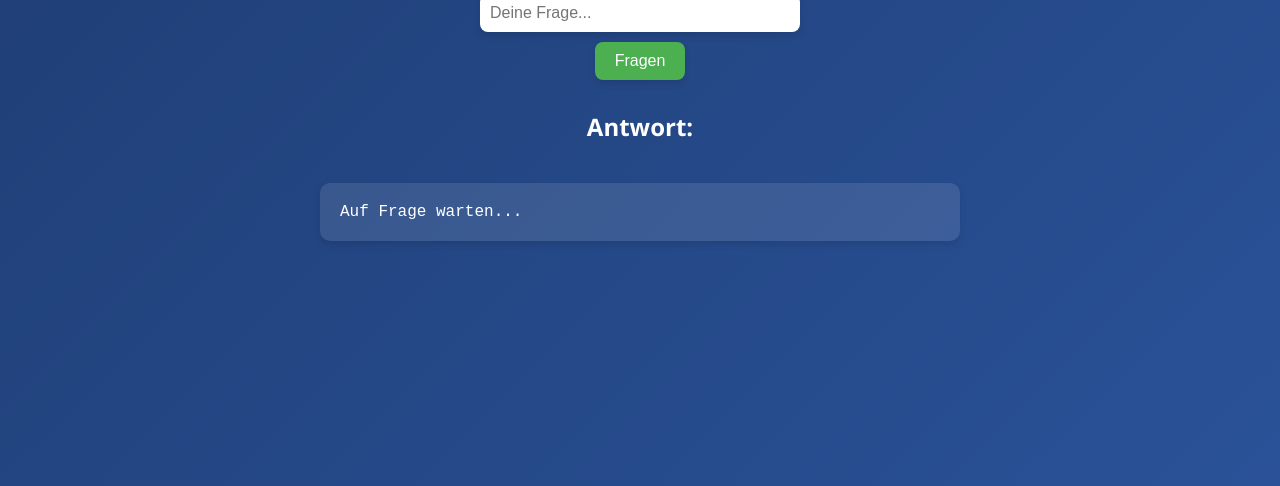
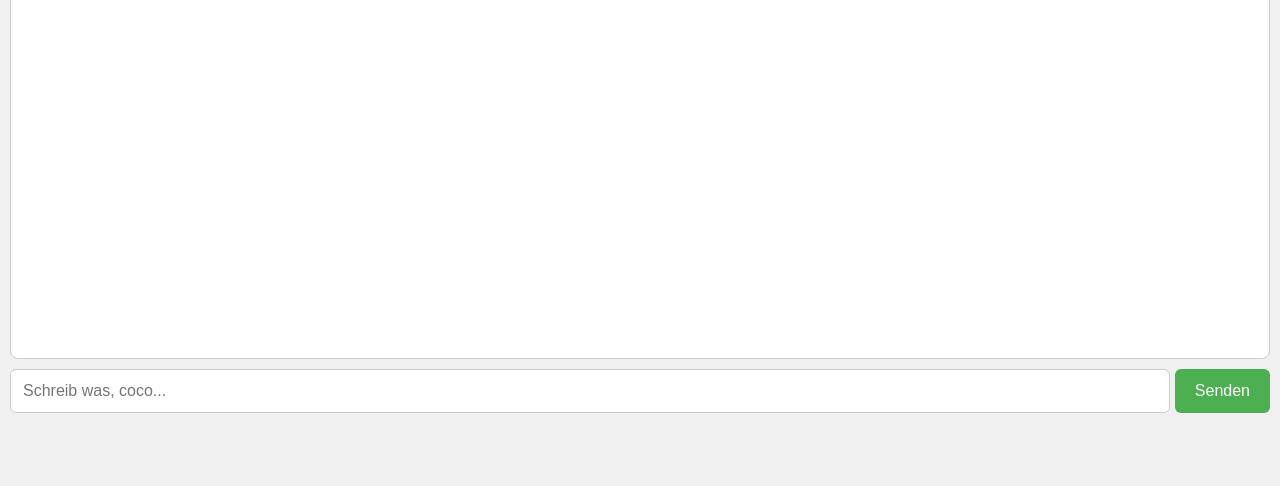
Before and after one commit to c0c0BS/AI, a plain HTML site: page index.html in a window 1280 px wide. Shown: the part 314-800 px from the top of the page. Drawn offline with Linux system fonts and the light colour scheme.

Commit message:
index.html aktualisieren

```diff
--- a/index.html
+++ b/index.html
@@ -1,114 +1,102 @@
+<!-- templates/index.html -->
 <!DOCTYPE html>
 <html lang="de">
 <head>
     <meta charset="UTF-8">
-  <title>GPT-4.1 Textfragen</title>
+    <meta name="viewport" content="width=device-width, initial-scale=1.0">
+    <title>Chat mit Günter 🐶</title>
     <style>
         body {
+            font-family: Arial, sans-serif;
+            background: #f0f0f0;
+            padding: 10px;
             margin: 0;
-      font-family: 'Segoe UI', Tahoma, Geneva, Verdana, sans-serif;
-      background: linear-gradient(135deg, #1e3c72, #2a5298);
+        }
+        #chat {
+            border: 1px solid #ccc;
+            padding: 10px;
+            height: 70vh; /* 70% der Höhe des Bildschirms */
+            overflow-y: scroll;
+            background: white;
+            border-radius: 8px;
+            margin-bottom: 10px;
+        }
+        #inputContainer {
+            display: flex;
+            gap: 5px;
+        }
+        #userInput {
+            flex: 1;
+            padding: 12px;
+            font-size: 16px;
+            border-radius: 6px;
+            border: 1px solid #ccc;
+        }
+        button {
+            padding: 12px 20px;
+            font-size: 16px;
+            border-radius: 6px;
+            border: none;
+            background: #4caf50;
             color: white;
-      display: flex;
-      flex-direction: column;
-      align-items: center;
-      justify-content: center;
-      height: 100vh;
+            cursor: pointer;
         }
-
-    h2 {
+        button:hover {
+            background: #45a049;
+        }
+        .user {
+            color: #007bff;
+        }
+        .bot {
+            color: #28a745;
+        }
+        .message {
             margin-bottom: 10px;
-      font-size: 2em;
-    }
-
-    input[type="text"] {
-      padding: 10px;
-      font-size: 16px;
-      border: none;
-      border-radius: 8px;
-      width: 300px;
-      max-width: 80%;
-      margin-bottom: 10px;
-      box-shadow: 0 4px 6px rgba(0,0,0,0.1);
-    }
-
-    button {
-      padding: 10px 20px;
-      font-size: 16px;
-      background-color: #4CAF50;
-      color: white;
-      border: none;
-      border-radius: 8px;
-      cursor: pointer;
-      transition: background-color 0.3s;
-      box-shadow: 0 4px 6px rgba(0,0,0,0.1);
-    }
-
-    button:hover {
-      background-color: #45a049;
-    }
-
-    h3 {
-      margin-top: 30px;
-      font-size: 1.5em;
-    }
-
-    pre {
-      background: rgba(255, 255, 255, 0.1);
-      padding: 20px;
-      border-radius: 10px;
-      max-width: 600px;
-      width: 90%;
-      white-space: pre-wrap;
             word-wrap: break-word;
-      font-size: 1rem;
-      box-shadow: 0 4px 6px rgba(0,0,0,0.1);
         }
     </style>
 </head>
 <body>
-  <h2>Stelle eine Textfrage an GPT-4.1</h2>
-
-  <input type="text" id="question" placeholder="Deine Frage..." onkeydown="checkEnter(event)">
-  <button onclick="ask()">Fragen</button>
-
-  <h3>Antwort:</h3>
-  <pre id="response">Auf Frage warten...</pre>
+    <h1 style="text-align:center;">Chat mit Günter 🐶</h1>
+    <div id="chat"></div>
+    <div id="inputContainer">
+        <input id="userInput" placeholder="Schreib was, coco..." />
+        <button onclick="sendMessage()">Senden</button>
+    </div>
 
     <script>
-    function checkEnter(event) {
-      if (event.key === "Enter") {
-        ask();
-      }
+        async function sendMessage() {
+            const input = document.getElementById("userInput");
+            const msg = input.value.trim();
+            if (!msg) return;
+
+            addMessage("Du", msg, "user");
+            input.value = "";
+            input.focus();
+
+            const res = await fetch("/chat", {
+                method: "POST",
+                headers: { "Content-Type": "application/json" },
+                body: JSON.stringify({ message: msg })
+            });
+
+            const data = await res.json();
+            addMessage("Günter", data.reply, "bot");
         }
 
-    async function ask() {
-      const question = document.getElementById("question").value;
-      const responseEl = document.getElementById("response");
-      responseEl.textContent = "Denkt...";
-
-      document.getElementById("question").value = '';
-
-      try {
-        const res = await fetch("http://192.168.178.65:3000/api/ask", {
-          method: "POST",
-          headers: {
-            "Content-Type": "application/json"
-          },
-          body: JSON.stringify({ question })
-        });
-
-        if (!res.ok) {
-          responseEl.textContent = "Fehler: " + res.statusText;
-          return;
+        function addMessage(sender, text, cls) {
+            const chat = document.getElementById("chat");
+            const div = document.createElement("div");
+            div.classList.add("message", cls);
+            div.innerHTML = `<b>${sender}:</b> ${text}`;
+            chat.appendChild(div);
+            chat.scrollTop = chat.scrollHeight;
         }
 
-        const data = await res.json();
-        responseEl.textContent = data.answer || data.error || "Keine Antwort erhalten.";
-      } catch (err) {
-        responseEl.textContent = "Fehler: " + err.message;
-      }
-    }
+        // Enter-Taste unterstützt senden
+        document.getElementById("userInput").addEventListener("keypress", function(e){
+            if(e.key === "Enter") sendMessage();
+        });
     </script>
 </body>
 </html>
```
Lines whose indentation alone changed are shown as unchanged.
